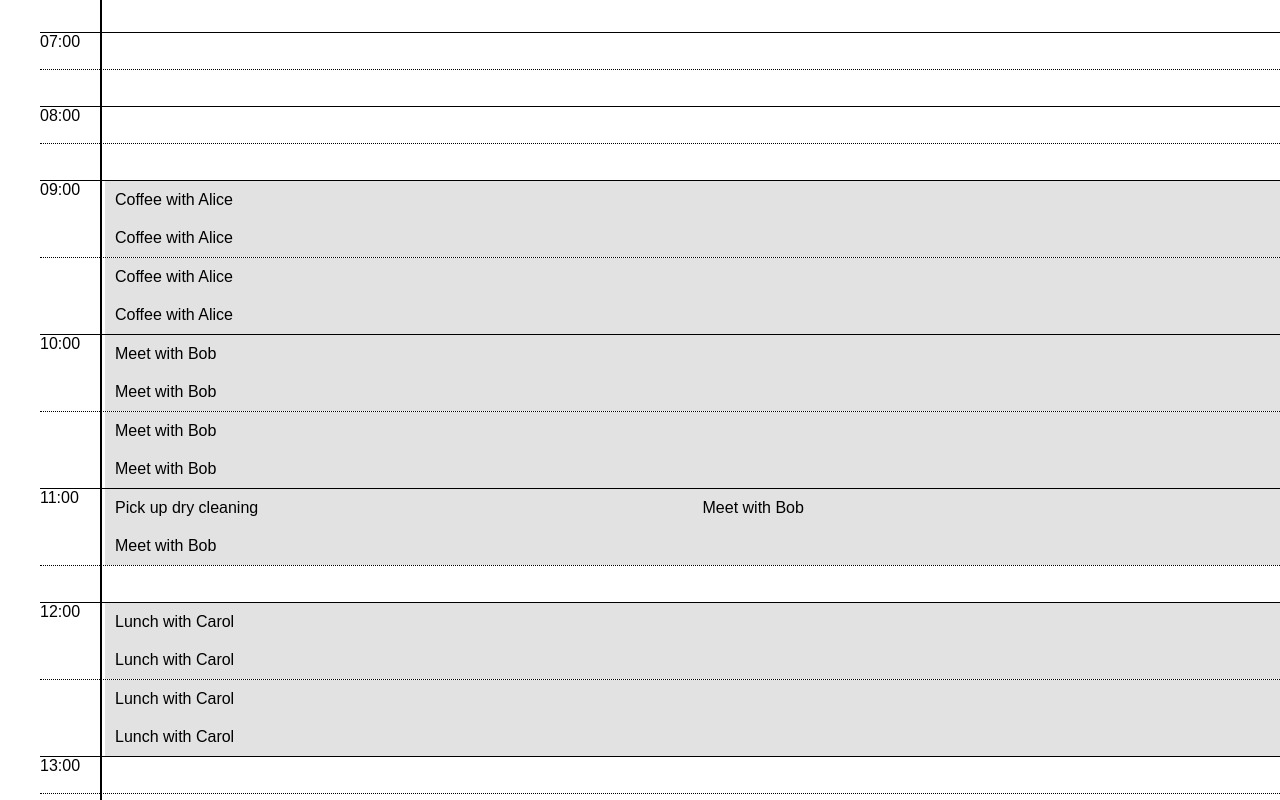
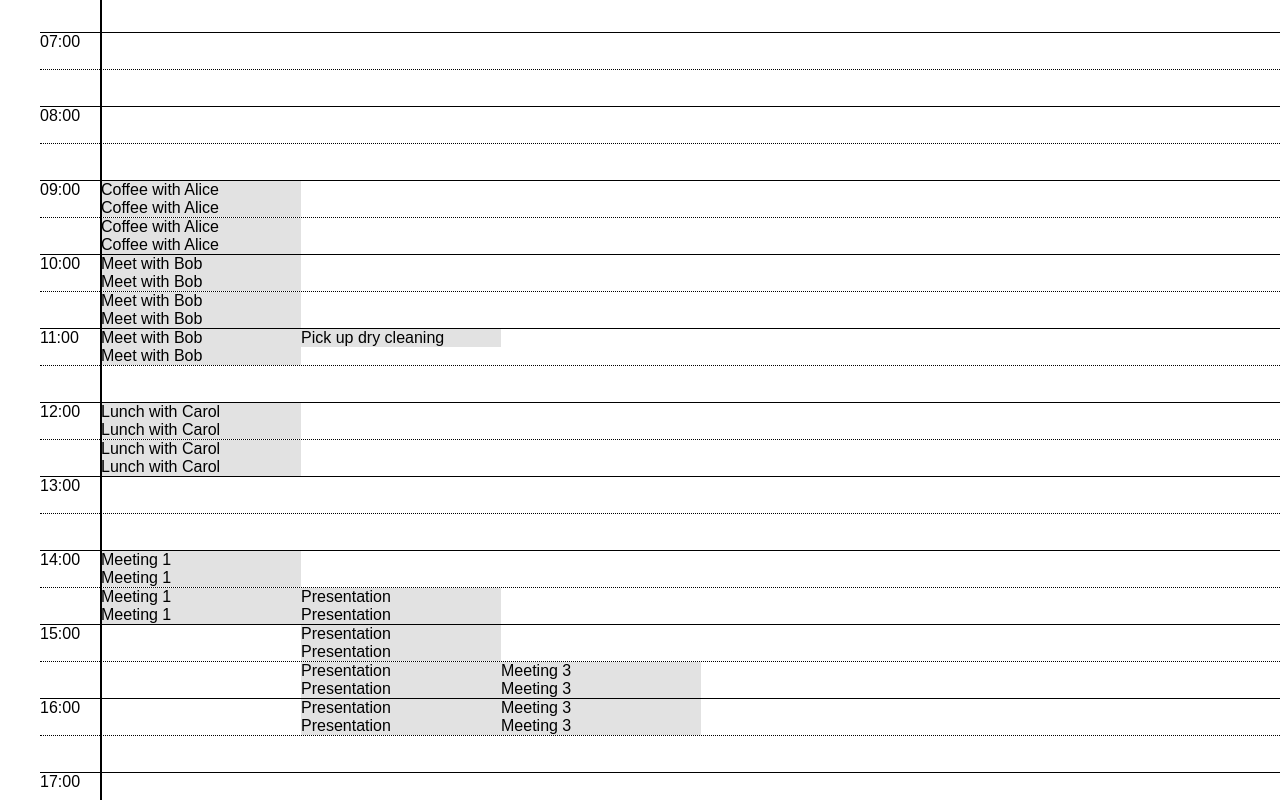
Before and after one commit to mpcen/dayscheduler, a React (Create React App) app: page / in a window 1280 px wide. Shown: the part 520-1320 px from the top of the page. Built offline with nearby package versions, Linux system fonts and the light colour scheme.

Commit message:
Rendering time blocks and events properly. just need to make this thing pretty and its a wrap

```diff
--- a/src/components/DaySchedule.js
+++ b/src/components/DaySchedule.js
@@ -13,7 +13,8 @@ class DaySchedule extends Component {
 	}
 
 	generateTimeBlocks(date, prescheduledEvents) {
-		const startOfDay = moment(date, "ddd MMM D YYYY").format("M D YYYY"),
+		const
+			startOfDay = moment(date, "ddd MMM D YYYY").format("M D YYYY"),
 			month = startOfDay.split(" ")[0],
 			day = startOfDay.split(" ")[1],
 			year = startOfDay.split(" ")[2],
@@ -33,27 +34,35 @@ class DaySchedule extends Component {
 				events: []
 			});
 
-		// if any prescheduled events,
 		//process any events that were predefined from an external source (ex: included json file)
-		if(prescheduledEvents.length)
-			prescheduledEvents.forEach(preScheduledEvent => {
-				timeBlocks.find((timeBlock, index) => {
-					if(moment(timeBlock.time).format('HH:mm') !== preScheduledEvent.start)
-						return false;
-					else {
-						const eventStart = moment(preScheduledEvent.start, 'HH:mm'),
-							eventEnd = moment(preScheduledEvent.end, 'HH:mm'),
-							eventDuration = eventEnd.diff(eventStart, 'minutes');
+		prescheduledEvents.forEach(preScheduledEvent => {
+			const
+				eventStart = moment(preScheduledEvent.start, 'HH:mm'),
+				eventEnd = moment(preScheduledEvent.end, 'HH:mm'),
+				eventDuration = eventEnd.diff(eventStart, 'minutes'),
+				timeBlockIndex = timeBlocks.findIndex(timeBlock => {
+					return moment(timeBlock.time).format('HH:mm') === preScheduledEvent.start;
+				}),
+				eventsAtStart = timeBlocks[timeBlockIndex].events.length;
 
-						timeBlock.eventScheduled = true;
+			for(let i = 0; i < eventDuration / 15; i++) {
+				timeBlocks[timeBlockIndex + i].eventScheduled = true;
 
-						for(let i = 0; i < eventDuration / 15; i++)
-							timeBlocks[index + i].events.push(preScheduledEvent);
+				if(timeBlocks[timeBlockIndex + i].events.length < eventsAtStart) {
+					for(let j = 0; j < eventsAtStart - timeBlocks[timeBlockIndex + i].events.length; j++) {
+						timeBlocks[timeBlockIndex + i].events.push({title: '', start: '', end: ''});
+					}
+				}
 
-						return true;
-					}
-				});
-			});
+				timeBlocks[timeBlockIndex + i].events.push(preScheduledEvent);
+
+				if(timeBlocks[timeBlockIndex + i].events.length > 1) {
+					timeBlocks[timeBlockIndex + i].events.sort((eventA, eventB) => {
+						return Number(eventA.start.replace(':', '.')) - Number(eventB.start.replace(':', '.'));
+					});
+				}
+			}
+		});
 
 		this.setState({ timeBlocks });
 	}
--- a/src/components/TimeBlock.js
+++ b/src/components/TimeBlock.js
@@ -7,14 +7,18 @@ const TimeBlock = ({timeBlock}) => {
 	let minute = `minute-${moment(timeBlock.time).format('mm').toString()}`;
 	let timeBlockClass = `TimeBlock ${minute}`;
 
-	function renderEvents(timeBlock) {
+	function renderTimeBlock(timeBlock) {
 		if(timeBlock.events.length) {
 			return timeBlock.events.map((event, index) => {
-				return (
-					<div key={index} className="event-content">
-						<span>{event.title}</span>
-					</div>
-				);
+				if(!event.title) {
+					return <div key={index} className="empty-event"></div>
+				} else {
+					return (
+						<div key={index} className="event-content">
+							<span>{event.title}</span>
+						</div>
+					);
+				}
 			});
 		}
 	}
@@ -28,7 +32,7 @@ const TimeBlock = ({timeBlock}) => {
 			</div>
 
 			<div className="event-list">
-				{renderEvents(timeBlock)}
+				{renderTimeBlock(timeBlock)}
 			</div>
 		</li>
 	);
--- a/src/styles/TimeBlock.css
+++ b/src/styles/TimeBlock.css
@@ -1,10 +1,11 @@
 .TimeBlock {
 	display: flex;
 	position: relative;
+	/*float: left;*/
 }
 
 .TimeBlock .time-container {
-	margin-right: 40px;
+	margin-right: 36px;
 	width: 25px;
 }
 
@@ -18,12 +19,8 @@
 
 .TimeBlock.minute-15 .time-container,
 .TimeBlock.minute-30 .time-container,
-.TimeBlock.minute-45 .time-container{
+.TimeBlock.minute-45 .time-container {
 	visibility: hidden;
-}
-
-.TimeBlock .event-container {
-	width: 100%;
 }
 
 .TimeBlock .event-list {
@@ -33,6 +30,10 @@
 
 .TimeBlock .event-content {
 	background: #e2e2e2;
-	padding: 10px;
-	width: 100%;
+	width: 200px;
 }
+
+.TimeBlock .empty-event {
+	background: #fff;
+	width: 200px;
+}
--- a/src/styles/TimeBlockList.css
+++ b/src/styles/TimeBlockList.css
@@ -8,6 +8,7 @@
 	background: green;
 	height: 100%;
 	position: absolute;
+	clear: both;
 	left: 100px;
 	top: 0;
 	border: 1px solid black;
--- a/src/styles/index.css
+++ b/src/styles/index.css
@@ -1,3 +1,7 @@
+* {
+	box-sizing: border-box;
+}
+
 body {
   margin: 0;
   padding: 0;
```
